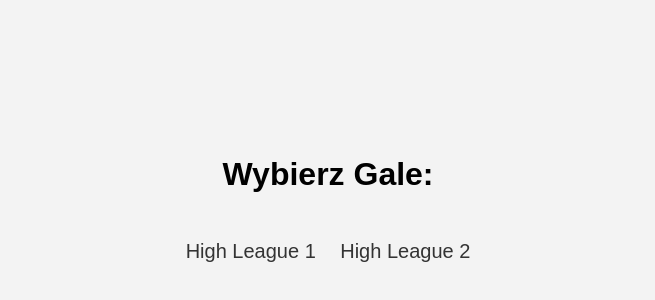
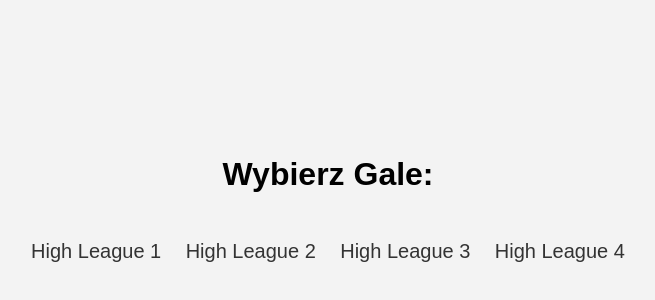
Before and after one commit to Nixoonn/mmakingdom, a plain HTML site: page highleague.html in a window 1280 px wide. Shown: the part 194-494 px from the top of the page, without its empty margins (312-967 px from the left). Drawn offline with Linux system fonts and the light colour scheme.

Commit message:
Update highleague.html

```diff
--- a/highleague.html
+++ b/highleague.html
@@ -56,6 +56,8 @@
     <ul class="movie-list">
         <li class="movie-list-item"><a href="highleague1.html">High League 1</a></li>
        <li class="movie-list-item"><a href="highleague2.html">High League 2</a></li>
+        <li class="movie-list-item"><a href="highleague3.html">High League 3</a></li>
+        <li class="movie-list-item"><a href="highleague4.html">High League 4</a></li>
     </ul>
 
 
```
